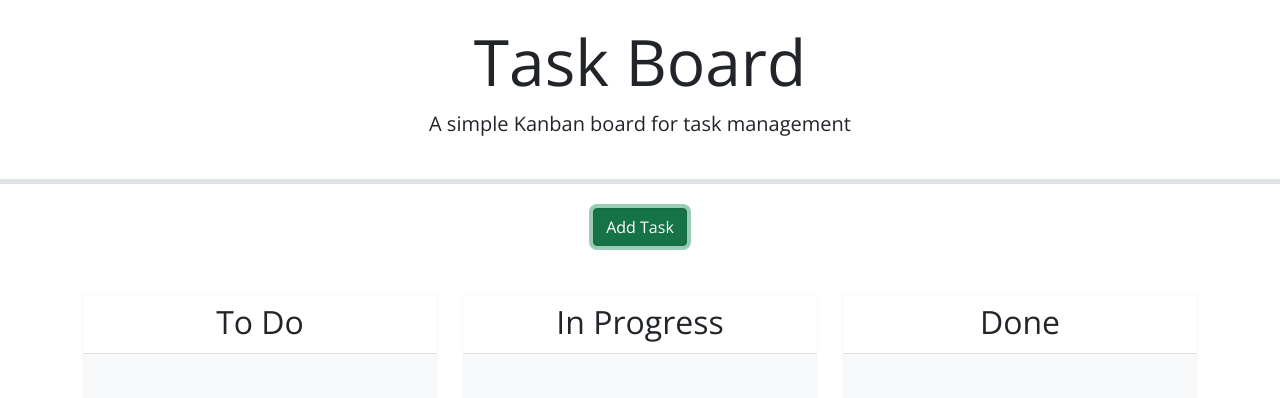
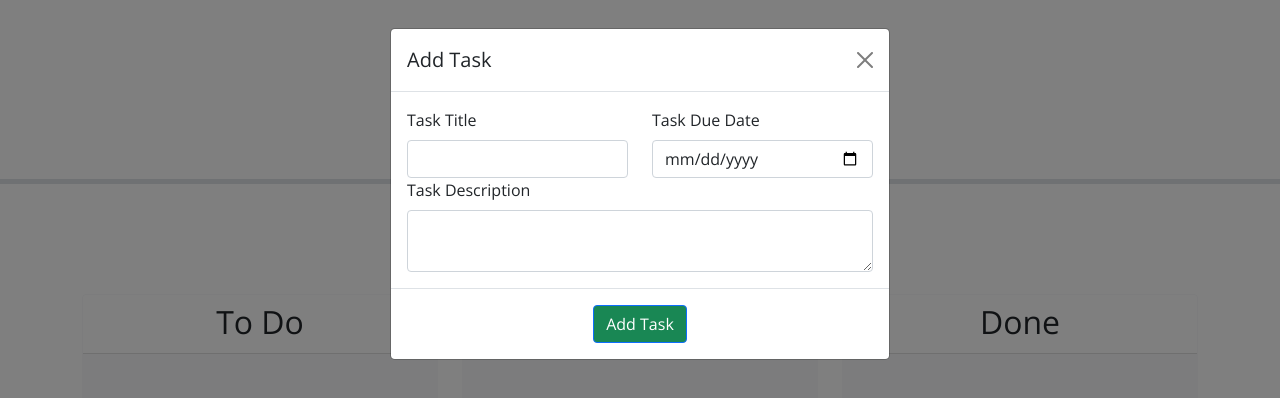
Before and after one commit to rileyjess/task-board, a plain HTML site: page index.html in a window 1280 px wide. Both pictures are taken after a click on the button "Add Task". Drawn offline with nearby package versions, Linux system fonts and the light colour scheme.

Commit message:
Created a modal with a form to add a new task

```diff
--- a/assets/js/script.js
+++ b/assets/js/script.js
@@ -1,6 +1,7 @@
 // Retrieve tasks and nextId from localStorage
 let taskList = JSON.parse(localStorage.getItem("tasks"));
 let nextId = JSON.parse(localStorage.getItem("nextId"));
+let addTaskBtn = $('#btn-success');
 
 // Todo: create a function to generate a unique task id
 function generateTaskId() {
@@ -9,7 +10,9 @@ function generateTaskId() {
 
 // Todo: create a function to create a task card
 function createTaskCard(task) {
+    addTaskBtn.on('click', function() {
 
+    })
 }
 
 // Todo: create a function to render the task list and make cards draggable
--- a/index.html
+++ b/index.html
@@ -24,7 +24,40 @@
     <div class="text-center mb-5">
       <button class="btn btn-success" data-bs-toggle="modal" data-bs-target="#formModal">Add Task</button>
     </div>
-    <!-- Todo: Create a modal with a form to add tasks -->
+
+    <!-- Created a modal with a form to add tasks -->
+    <div class="modal fade" id="formModal" tabindex="-1" aria-labelledby="formModal" aria-hidden="true">
+      <div class="modal-dialog">
+        <div class="modal-content">
+          <div class="modal-header">
+            <h5 class="modal-title" id="exampleModalLabel">Add Task</h5>
+            <button type="button" class="btn-close" data-bs-dismiss="modal" aria-label="Close"></button>
+          </div>
+          <div class="modal-body">
+            <form>
+              <div class="row">
+              <div class="col-6">
+                <label for="taskTitle" class="form-label">Task Title</label>
+                <input type="text" class="form-control" id="taskTitle">
+              </div>
+              <div class="col-6">
+                <label for="taskDueDate" class="form-label">Task Due Date</label>
+                <input type="date" class="form-control" id="taskDueDate">
+              </div>
+            </div>
+              <div class="col-12">
+                <label for="taskDescription" class="form-label">Task Description</label>
+                <textarea class="form-control" id="taskDescription"></textarea>
+              </div>
+            </form>
+          </div>
+          <div class="modal-footer d-flex justify-content-center">
+            <button type="button" class="btn btn-primary bg-success">Add Task</button>
+          </div>
+        </div>
+      </div>
+    </div>
+
     <div class="row swim-lanes text-center justify-content-between">
       <div class="col-12 col-lg-4 d-flex">
         <div id="to-do" class="card border-light mb-3 lane flex-grow-1">
```
